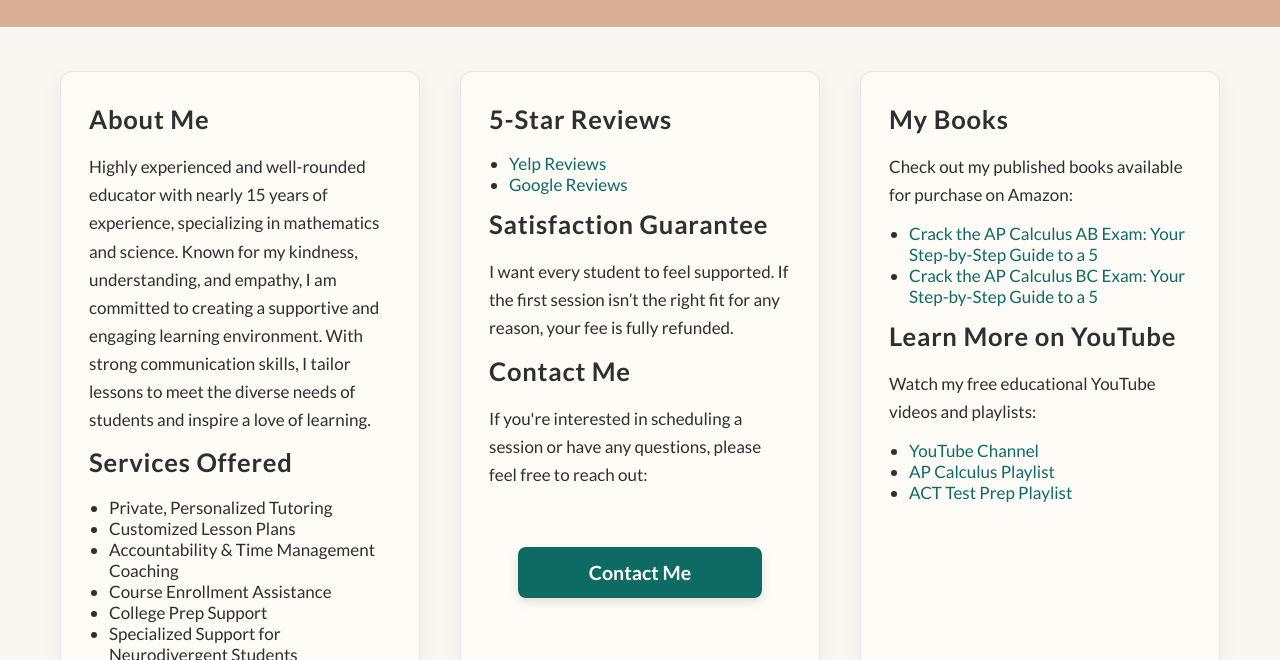
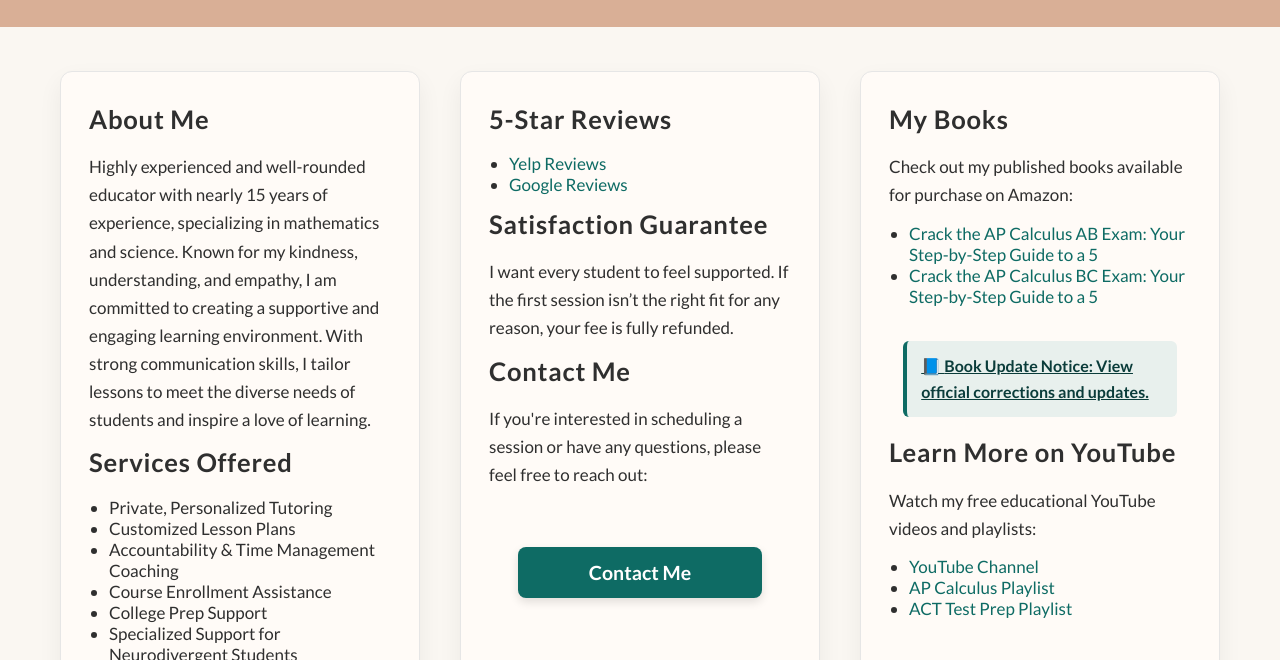
Before and after one commit to nmcintyre5/nmt, a plain HTML site: page index.html in a window 1280 px wide. Shown: the part 140-800 px from the top of the page. Drawn offline with nearby package versions, Linux system fonts and the light colour scheme; a web font is replaced by a local one.

Commit message:
Added book corrections info.

```diff
--- a/index.html
+++ b/index.html
@@ -69,6 +69,9 @@
                 <li><a href="https://amzn.to/45zpQmV" target="_blank">Crack the AP Calculus AB Exam: Your Step-by-Step Guide to a 5</a></li>
                 <li><a href="https://amzn.to/3TzSw81" target="_blank">Crack the AP Calculus BC Exam: Your Step-by-Step Guide to a 5</a></li>
             </ul>
+            <p class="notice">
+                <a href="https://docs.google.com/spreadsheets/d/1fmH8TbkbNLZXBBAOvyukUKbdY7xu8K0S8IbEkiqkPh8/edit?usp=sharing">📘 <strong>Book Update Notice:</strong> View official corrections and updates.</a>
+            </p>
 
             <h2>Learn More on YouTube</h2>
             <p>Watch my free educational YouTube videos and playlists:</p>
--- a/styles.css
+++ b/styles.css
@@ -159,6 +159,27 @@ a:focus-visible {
     outline-offset: 3px;
 }
 
+.notice {
+    background-color: #E8F0ED;             /* soft green-blue neutral */
+    border-left: 4px solid #0E6B64;         /* matches your header/footer tan */
+    max-width: 80%;     /* reduces width slightly */
+    padding: 12px 14px; /* tighten padding to match proportion */
+    margin: 20px auto; /* centers it horizontally */
+    font-size: 1rem;
+    border-radius: 6px;
+}
+
+.notice a {
+    color: #0A3C3A; /* deep cool teal for contrast */      /* readable, on-brand */
+    text-decoration: underline;
+    font-weight: 600;
+}
+
+.notice a:hover {
+    color: var(--color-teal);
+}
+
+
 /* === Responsive Media Query === */
 @media (max-width: 768px) {
     .container {
```
